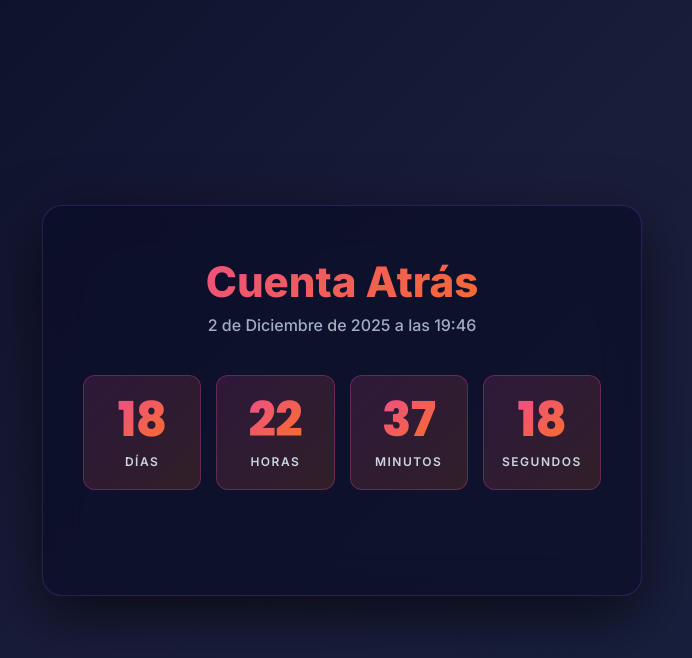
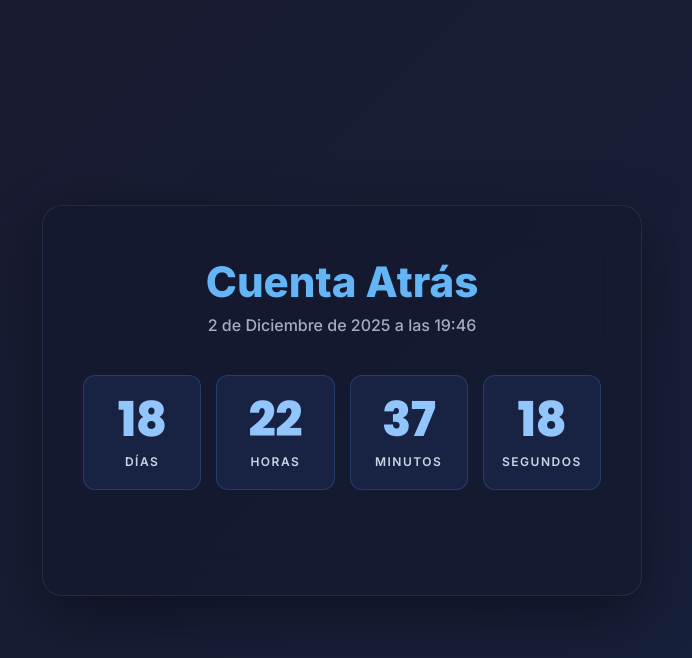
Before and after one commit to cerdeiros2/countdown, a website built with Vite: page index.html in a window 1280 px wide. Shown: the whole page, without its empty margins (298-990 px from the left). Built offline with nearby package versions, Linux system fonts and the light colour scheme.

Commit message:
Softer, more pleasant colors

```diff
--- a/src/style.css
+++ b/src/style.css
@@ -7,7 +7,7 @@
 
 body {
   font-family: 'Inter', -apple-system, BlinkMacSystemFont, 'Segoe UI', sans-serif;
-  background: linear-gradient(135deg, #0a0e27 0%, #1a1d3a 50%, #16213e 100%);
+  background: linear-gradient(135deg, #1a1a2e 0%, #16213e 100%);
   min-height: 100vh;
   display: flex;
   justify-content: center;
@@ -25,14 +25,14 @@ body {
 }
 
 .countdown-container {
-  background: rgba(10, 14, 39, 0.7);
+  background: rgba(20, 25, 47, 0.8);
     backdrop-filter: blur(20px);
   padding: 50px 40px;
   border-radius: 20px;
   text-align: center;
-  box-shadow: 0 20px 60px rgba(0, 0, 0, 0.6), 0 0 1px rgba(139, 92, 246, 0.3);
-    border: 1px solid rgba(139, 92, 246, 0.2);
-    color: #e2e8f0;
+  box-shadow: 0 20px 60px rgba(0, 0, 0, 0.4);
+    border: 1px solid rgba(100, 116, 139, 0.2);
+    color: #cbd5e1;
   width: 100%;
 }
 
@@ -40,10 +40,7 @@ h1 {
   font-size: 42px;
   margin-bottom: 8px;
   font-weight: 800;
-  background: linear-gradient(135deg, #ec4899 0%, #f97316 100%);
-    -webkit-background-clip: text;
-    -webkit-text-fill-color: transparent;
-    background-clip: text;
+  color: #64b5f6;
 }
 
 .subtitle {
@@ -61,8 +58,8 @@ h1 {
 }
 
 .countdown-unit {
-  background: linear-gradient(135deg, rgba(236, 72, 153, 0.15) 0%, rgba(249, 115, 22, 0.15) 100%);
-    border: 1px solid rgba(236, 72, 153, 0.3);
+  background: rgba(59, 130, 246, 0.1);
+    border: 1px solid rgba(96, 165, 250, 0.2);
   padding: 20px 15px;
   border-radius: 12px;
   color: white;
@@ -70,8 +67,8 @@ h1 {
 }
 
 .countdown-unit:hover {
-  background: linear-gradient(135deg, rgba(236, 72, 153, 0.25) 0%, rgba(249, 115, 22, 0.25) 100%);
-    border-color: rgba(236, 72, 153, 0.5);
+  background: rgba(59, 130, 246, 0.15);
+    border-color: rgba(96, 165, 250, 0.4);
     transform: translateY(-2px);
 }
 
@@ -80,11 +77,8 @@ h1 {
   font-weight: 800;
   line-height: 1;
   font-family: 'Poppins', sans-serif;
-    letter-spacing: -0.5px;
-    background: linear-gradient(135deg, #ec4899 0%, #f97316 100%);
-    -webkit-background-clip: text;
-    -webkit-text-fill-color: transparent;
-    background-clip: text;
+  letter-spacing: -0.5px;
+  color: #93c5fd;
 }
 
 .countdown-label {
@@ -99,10 +93,7 @@ h1 {
 .message {
   font-size: 20px;
   font-weight: 700;
-  background: linear-gradient(135deg, #06b6d4 0%, #0d9488 100%);
-    -webkit-background-clip: text;
-    -webkit-text-fill-color: transparent;
-    background-clip: text;
+  color: #86efac;
   min-height: 25px;
   margin-top: 20px;
 }
```
